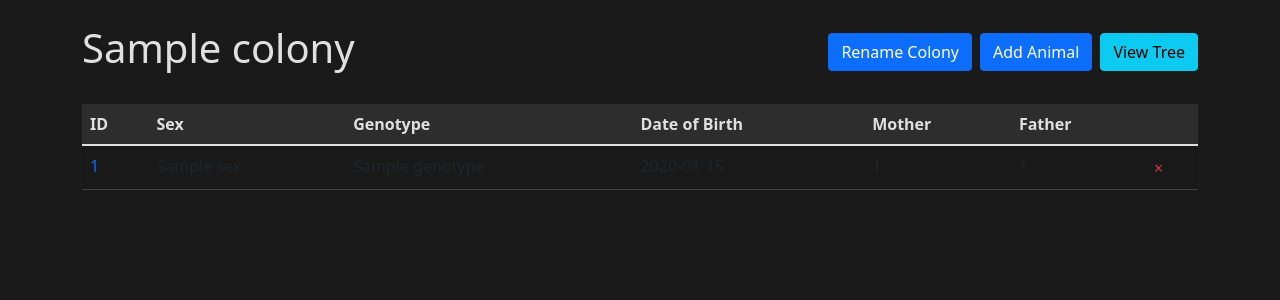
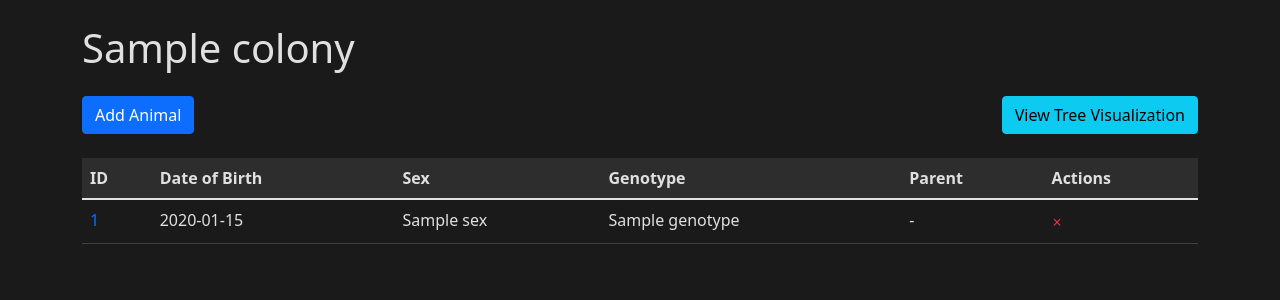
Before and after one commit to da8702/ColonyTree, a Flask app: template templates/view_colony.html in a window 1280 px wide. Shown: the part 57-357 px from the top of the page. Run offline with Flask 3, Linux system fonts and the light colour scheme; the template is opened without the code that fills it: most values are stand-ins (such as "Sample title", 1, 10 or a date in 2020).

Commit message:
Fix visualization endpoint and improve colony view template

```diff
--- a/templates/view_colony.html
+++ b/templates/view_colony.html
@@ -1,17 +1,14 @@
 {% extends "base.html" %}
+
+{% block title %}{{ colony.name }} - Animal Colony Manager{% endblock %}
 
 {% block content %}
 <div class="row">
     <div class="col-md-12">
+        <h1 class="mb-4">{{ colony.name }}</h1>
         <div class="d-flex justify-content-between align-items-center mb-4">
-            <h1>{{ colony.name }}</h1>
-            <div class="d-flex gap-2">
-                <button type="button" class="btn btn-primary" data-bs-toggle="modal" data-bs-target="#renameColonyModal">
-                    Rename Colony
-                </button>
-                <a href="{{ url_for('add_animal') }}" class="btn btn-primary">Add Animal</a>
-                <a href="{{ url_for('visualization') }}" class="btn btn-info">View Tree</a>
-            </div>
+            <a href="{{ url_for('add_animal') }}" class="btn btn-primary">Add Animal</a>
+            <a href="{{ url_for('tree_visualization') }}" class="btn btn-info" target="_blank">View Tree Visualization</a>
         </div>
     </div>
 </div>
@@ -20,94 +17,99 @@
     <div class="col-md-12">
         {% if colony.animals %}
         <div class="table-responsive">
-            <table class="table table-striped">
+            <table class="table table-hover">
                 <thead>
                     <tr>
                         <th>ID</th>
+                        <th>Date of Birth</th>
                         <th>Sex</th>
                         <th>Genotype</th>
-                        <th>Date of Birth</th>
-                        <th>Mother</th>
-                        <th>Father</th>
-                        <th></th>
+                        <th>Parent</th>
+                        <th>Actions</th>
                     </tr>
                 </thead>
                 <tbody>
-                    {% for animal in colony.animals %}
+                    {% for animal in colony.animals.values() %}
                     <tr>
                         <td>
-                            <a href="#"
-                               class="text-decoration-none"
+                            <a href="#" class="text-decoration-none"
                                data-bs-toggle="modal"
-                               data-bs-target="#editAnimalModal{{ animal.animal_id }}">
+                               data-bs-target="#editAnimalModal{{ loop.index }}">
                                 {{ animal.animal_id }}
                             </a>
                         </td>
+                        <td>{{ animal.dob.strftime('%Y-%m-%d') }}</td>
                         <td>{{ animal.sex }}</td>
                         <td>{{ animal.genotype }}</td>
-                        <td>{{ animal.dob.strftime('%Y-%m-%d') }}</td>
-                        <td>{{ animal.mother.animal_id if animal.mother else '-' }}</td>
-                        <td>{{ animal.father.animal_id if animal.father else '-' }}</td>
                         <td>
-                            <button type="button"
-                                    class="btn btn-link text-danger p-0 text-decoration-none"
-                                    data-bs-toggle="modal"
-                                    data-bs-target="#deleteAnimalModal{{ animal.animal_id }}">
-                                ×
-                            </button>
+                            {% set parent = colony.get_parent(animal) %}
+                            {% if parent %}
+                            {{ parent.animal_id }}
+                            {% else %}
+                            -
+                            {% endif %}
+                        </td>
+                        <td>
+                            <form action="{{ url_for('delete_animal', animal_id=animal.animal_id) }}"
+                                  method="post"
+                                  style="display: inline;"
+                                  onsubmit="return confirm('Are you sure you want to delete this animal?');">
+                                <button type="submit" class="btn btn-link text-danger p-0 text-decoration-none">×</button>
+                            </form>
                         </td>
                     </tr>
 
                     <!-- Edit Animal Modal -->
-                    <div class="modal fade" id="editAnimalModal{{ animal.animal_id }}" tabindex="-1">
+                    <div class="modal fade" id="editAnimalModal{{ loop.index }}" tabindex="-1">
                         <div class="modal-dialog">
                             <div class="modal-content">
                                 <div class="modal-header">
-                                    <h5 class="modal-title">Edit Animal ID</h5>
+                                    <h5 class="modal-title">Edit Animal</h5>
                                     <button type="button" class="btn-close" data-bs-dismiss="modal"></button>
                                 </div>
                                 <div class="modal-body">
-                                    <form id="editAnimalForm{{ animal.animal_id }}" class="edit-animal-form">
-                                        <input type="hidden" name="old_id" value="{{ animal.animal_id }}">
+                                    <form id="editAnimalForm{{ loop.index }}" method="post" action="{{ url_for('edit_animal', animal_id=animal.animal_id) }}">
                                         <div class="mb-3">
-                                            <label for="newId{{ animal.animal_id }}" class="form-label">New Animal ID</label>
-                                            <input type="text"
-                                                   class="form-control"
-                                                   id="newId{{ animal.animal_id }}"
-                                                   name="new_id"
-                                                   value="{{ animal.animal_id }}"
-                                                   required>
+                                            <label for="animal_id{{ loop.index }}" class="form-label">Animal ID</label>
+                                            <input type="text" class="form-control" id="animal_id{{ loop.index }}" name="animal_id" value="{{ animal.animal_id }}" required>
                                         </div>
-                                    </form>
-                                </div>
-                                <div class="modal-footer">
-                                    <button type="button" class="btn btn-secondary" data-bs-dismiss="modal">Cancel</button>
-                                    <button type="submit"
-                                            form="editAnimalForm{{ animal.animal_id }}"
-                                            class="btn btn-primary">
-                                        Save Changes
-                                    </button>
-                                </div>
-                            </div>
-                        </div>
-                    </div>
-
-                    <!-- Delete Animal Modal -->
-                    <div class="modal fade" id="deleteAnimalModal{{ animal.animal_id }}" tabindex="-1">
-                        <div class="modal-dialog">
-                            <div class="modal-content">
-                                <div class="modal-header">
-                                    <h5 class="modal-title">Confirm Delete</h5>
-                                    <button type="button" class="btn-close" data-bs-dismiss="modal"></button>
-                                </div>
-                                <div class="modal-body">
-                                    <p>Are you sure you want to delete animal {{ animal.animal_id }}?</p>
-                                    <p class="text-danger">This action cannot be undone.</p>
-                                </div>
-                                <div class="modal-footer">
-                                    <button type="button" class="btn btn-secondary" data-bs-dismiss="modal">Cancel</button>
-                                    <form action="{{ url_for('delete_animal', animal_id=animal.animal_id) }}" method="post" style="display: inline;">
-                                        <button type="submit" class="btn btn-danger">Delete</button>
+                                        <div class="mb-3">
+                                            <label for="dob{{ loop.index }}" class="form-label">Date of Birth</label>
+                                            <input type="date" class="form-control" id="dob{{ loop.index }}" name="dob" value="{{ animal.dob.strftime('%Y-%m-%d') }}" required>
+                                        </div>
+                                        <div class="mb-3">
+                                            <label for="sex{{ loop.index }}" class="form-label">Sex</label>
+                                            <select class="form-select" id="sex{{ loop.index }}" name="sex" required>
+                                                <option value="M" {% if animal.sex == 'M' %}selected{% endif %}>Male</option>
+                                                <option value="F" {% if animal.sex == 'F' %}selected{% endif %}>Female</option>
+                                            </select>
+                                        </div>
+                                        <div class="mb-3">
+                                            <label for="genotype{{ loop.index }}" class="form-label">Genotype</label>
+                                            <select class="form-select" id="genotype{{ loop.index }}" name="genotype" required>
+                                                <option value="Homo (+/+)">Homo (+/+)</option>
+                                                <option value="Het (+/-)" {% if animal.genotype == 'Het (+/-)' %}selected{% endif %}>Het (+/-)</option>
+                                                <option value="WT (-/-)" {% if animal.genotype == 'WT (-/-)' %}selected{% endif %}>WT (-/-)</option>
+                                            </select>
+                                        </div>
+                                        <div class="mb-3">
+                                            <label for="parent_id{{ loop.index }}" class="form-label">Parent ID</label>
+                                            <select class="form-select" id="parent_id{{ loop.index }}" name="parent_id">
+                                                <option value="">None</option>
+                                                {% for potential_parent in colony.animals.values() %}
+                                                    {% if potential_parent.animal_id != animal.animal_id %}
+                                                    <option value="{{ potential_parent.animal_id }}"
+                                                            {% if colony.get_parent(animal) and colony.get_parent(animal).animal_id == potential_parent.animal_id %}selected{% endif %}>
+                                                        {{ potential_parent.animal_id }}
+                                                    </option>
+                                                    {% endif %}
+                                                {% endfor %}
+                                            </select>
+                                        </div>
+                                        <div class="modal-footer">
+                                            <button type="button" class="btn btn-secondary" data-bs-dismiss="modal">Cancel</button>
+                                            <button type="submit" class="btn btn-primary">Save Changes</button>
+                                        </div>
                                     </form>
                                 </div>
                             </div>
@@ -122,30 +124,6 @@
             No animals in this colony. Add some animals to get started.
         </div>
         {% endif %}
-    </div>
-</div>
-
-<!-- Rename Colony Modal -->
-<div class="modal fade" id="renameColonyModal" tabindex="-1">
-    <div class="modal-dialog">
-        <div class="modal-content">
-            <div class="modal-header">
-                <h5 class="modal-title">Rename Colony</h5>
-                <button type="button" class="btn-close" data-bs-dismiss="modal"></button>
-            </div>
-            <div class="modal-body">
-                <form id="renameColonyForm" method="post" action="{{ url_for('rename_colony') }}">
-                    <div class="mb-3">
-                        <label for="newName" class="form-label">New Colony Name</label>
-                        <input type="text" class="form-control" id="newName" name="new_name" value="{{ colony.name }}" required>
-                    </div>
-                </form>
-            </div>
-            <div class="modal-footer">
-                <button type="button" class="btn btn-secondary" data-bs-dismiss="modal">Cancel</button>
-                <button type="submit" form="renameColonyForm" class="btn btn-primary">Rename</button>
-            </div>
-        </div>
     </div>
 </div>
 {% endblock %}
```
